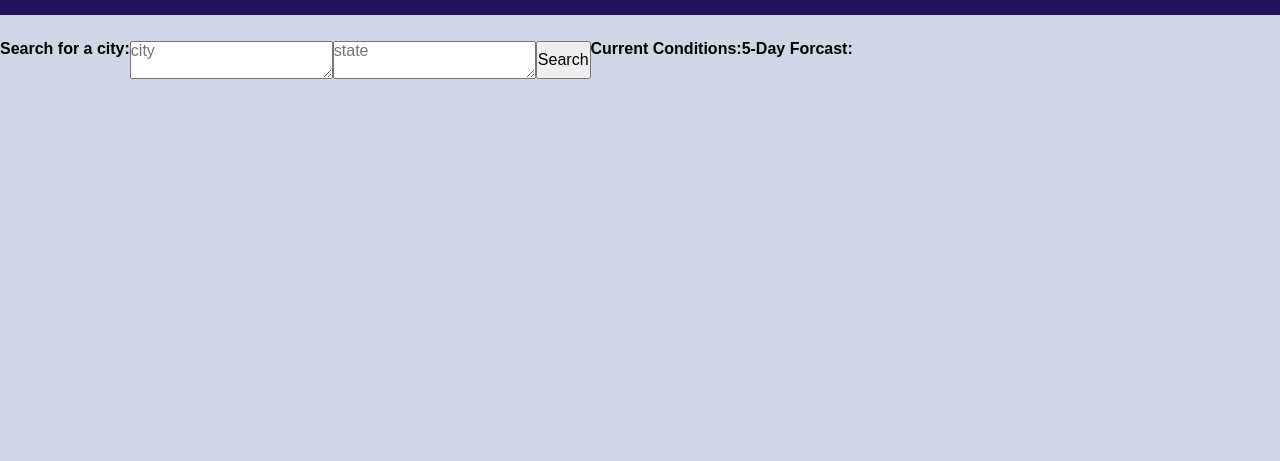
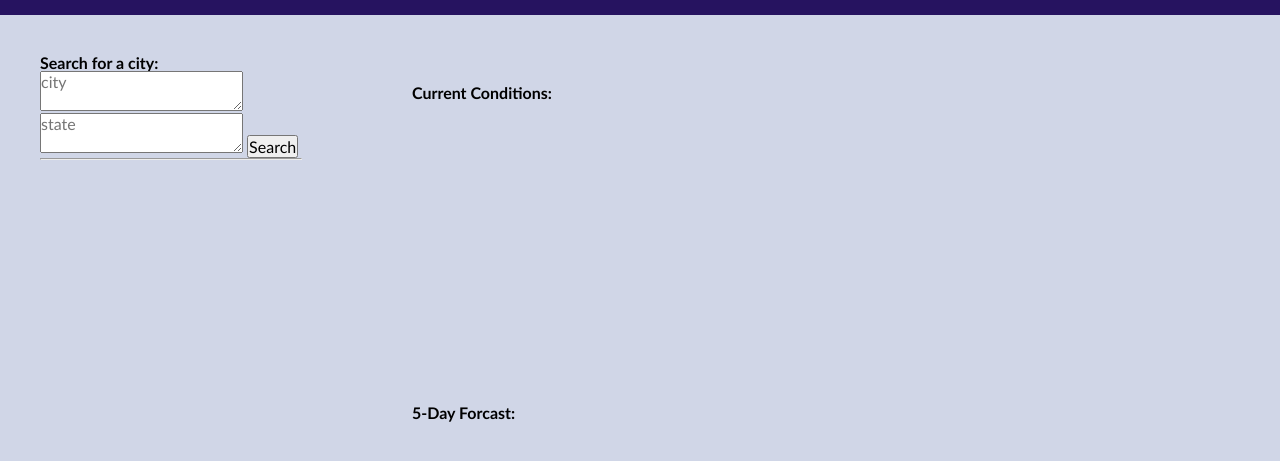
Before and after one commit to leesochay/weather-dashboard-challenge, a plain HTML site: page index.html in a window 1280 px wide. Shown: the part 75-536 px from the top of the page. Drawn offline with Linux system fonts and the light colour scheme.

Commit message:
added html and css for layout, added javascript to start local storage

```diff
--- a/assets/script.js
+++ b/assets/script.js
@@ -36,6 +36,11 @@ function getCityCurrent(){
         currentHumidityEl.innerHTML = "Humidity: " + data.main.humidity + "%";
         document.body.appendChild(currentHumidityEl);
 
+console.log(data.name);
+localStorage.setItem('currentWeather', JSON.stringify({city: data.name, temperature: data.main.temp}));
+var currentCityWd = JSON.parse(localStorage.getItem("currentWeather"));
+document.getElementById("search-container").textContent = currentCityWd.temperature;
+
             });
         }
 
@@ -57,6 +62,7 @@ function getCityCurrent(){
                 var forecastCityEl = document.createElement('p');
                 forecastCityEl.innerHTML = data.city.name;
                 document.body.appendChild(forecastCityEl);
+
 
 
 
--- a/assets/style.css
+++ b/assets/style.css
@@ -17,12 +17,35 @@
 
 
    main {
-    /* Turns this element into a flexbox */
+    /* Turns this element into a flexbox
     display: flex;
-    /* Forces elements to the next line if they don't fit */
+    Forces elements to the next line if they don't fit
     flex-wrap: wrap;
-    margin-top: 2%;
-  }
+    margin-top: 2%; */
+
+        width: 100%;
+        display: flex;
+        justify-content: left;
+
+ }
+
+#content-container {
+    display: flex;
+    flex-flow: column wrap;
+    width: 75%;
+    margin: 20px 20px 20px 20px;
+}
+
+
+ .content {
+    margin-bottom: 20px;
+    padding: 50px;
+    height: 300px;
+    font-family: 'Gill Sans', 'Gill Sans MT', Calibri, 'Trebuchet MS', sans-serif;
+    background-color: var(--bg-color);
+    color: #000000;
+}
+
 
 /* Format the webpage header */
 header {
@@ -33,3 +56,14 @@ header {
     font-size: 50px;
 	font-family: 'Arial', 'Ebrima', 'Lucida Console';
 }
+
+aside {
+    margin: 20px 20px 20px 20px;
+    padding: 20px;
+    clear: both;
+    float: left;
+    width: 25%;
+    height: 100%;
+    font-family: 'Gill Sans', 'Gill Sans MT', Calibri, 'Trebuchet MS', sans-serif;
+    background-color: var(--bg-color);
+}
--- a/index.html
+++ b/index.html
@@ -15,19 +15,23 @@
     </header>
 
 <main>
+ <aside>
 <h2>Search for a city:</h2>
 <textarea id="cityName" placeholder="city"></textarea>
 <textarea id="stateCode" placeholder="state"></textarea>
 <button class="fetch-button" id="fetch-button">Search</button>
-
-<section>
+<hr>
+<p  id="search-container"></p>
+</aside>
+<section id="content-container">
+<section class="content" id="current-conditions">
 <h2>Current Conditions:</h2>
 </section>
 
-<section>
+<section class="content" id="forecast-conditions">
 <h2>5-Day Forcast:</h2>
 </section>
-
+</section>
 </main>
 </body>
 
```
